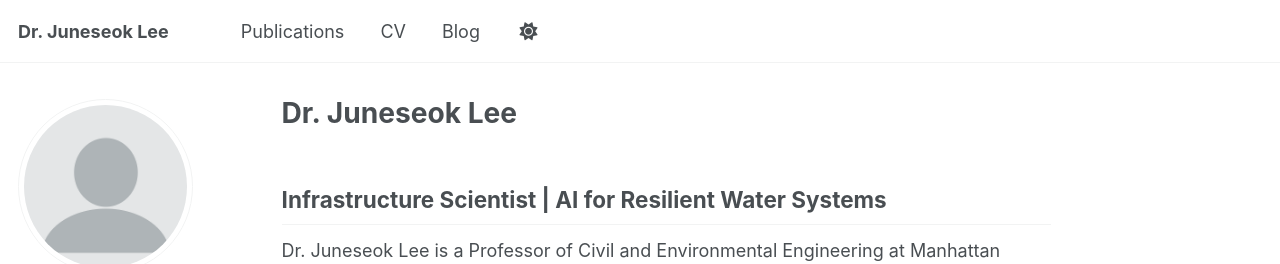
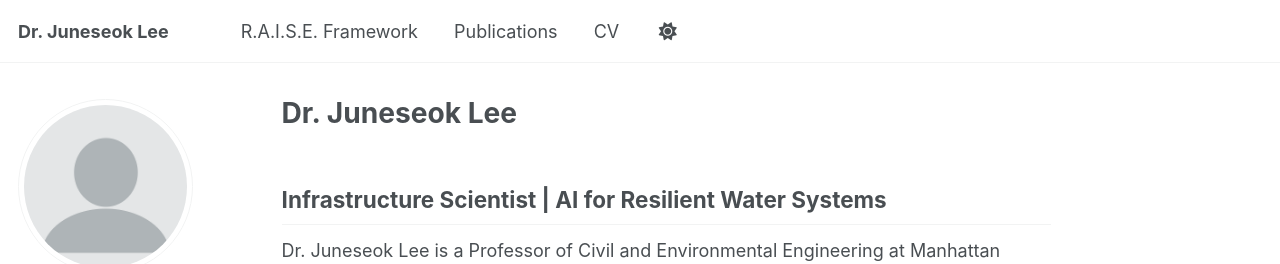
Before and after one commit to leewaterinfra/leewaterinfra.github.io, a Jekyll site: the page built from _pages/about.md, in a window 1280 px wide. Shown: the top 264 px of the page. Built offline with Jekyll 4.4.1, drawn with Linux system fonts in a browser that asks for light colours; some web fonts are replaced; a script that is not in the unit is left out.

Commit message:
Update navigation.yml

```diff
--- a/_data/navigation.yml
+++ b/_data/navigation.yml
@@ -8,11 +8,11 @@
 #      Markdown formatted page while the second is generated using JSON.
 
 main:
+  - title: "R.A.I.S.E. Framework"
+    url: /raise/
+
   - title: "Publications"
     url: /publications/
 
   - title: "CV"
     url: /cv/
-
-  - title: "Blog"
-    url: /year-archive/
```
